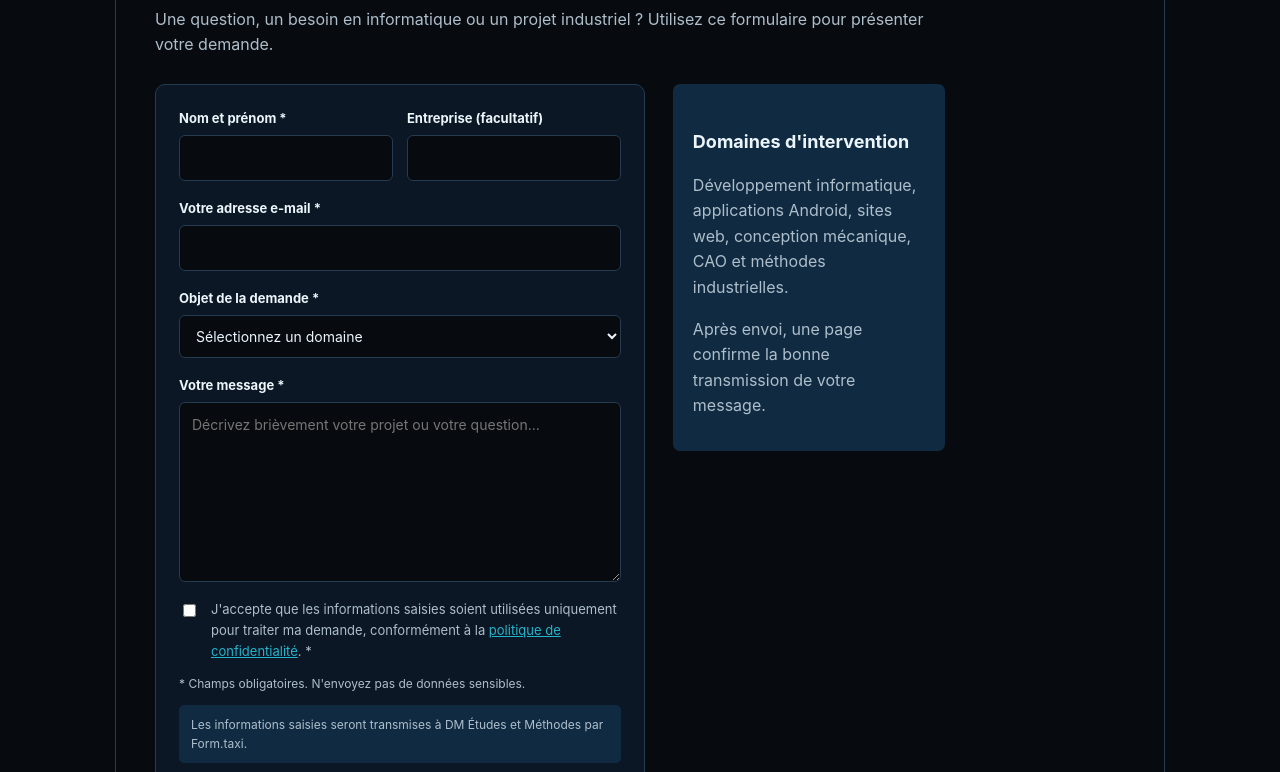
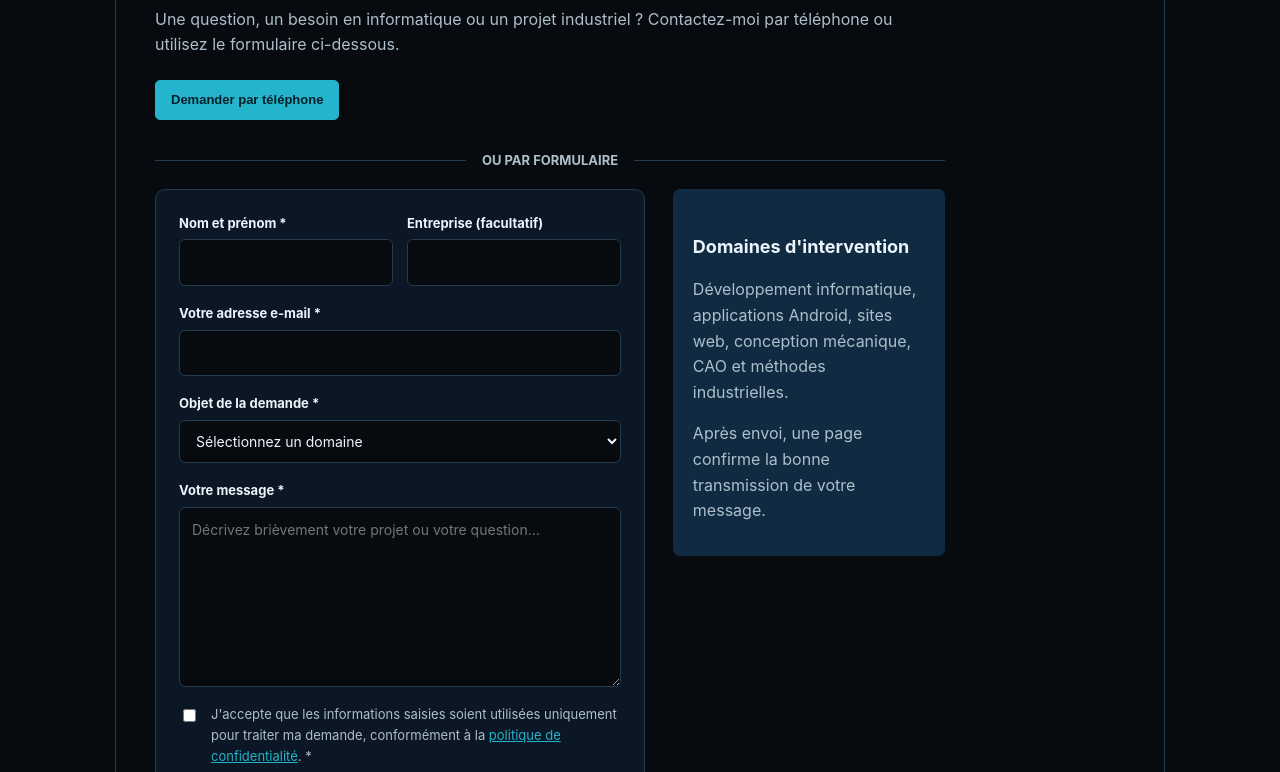
Before and after one commit to 3d-monti/montironi-site, a plain HTML site: page contact.html in a window 1280 px wide. Shown: the part 231-1003 px from the top of the page. Drawn offline with Linux system fonts and the light colour scheme.

Commit message:
Uniformiser l’en-tête et faciliter le contact téléphonique

```diff
--- a/contact.html
+++ b/contact.html
@@ -1,13 +1,19 @@
 <!doctype html>
 <html lang="fr"><head><meta charset="utf-8"><meta name="viewport" content="width=device-width, initial-scale=1">
 <meta name="description" content="Contacter David MONTIRONI, DM Études et Méthodes."><meta name="color-scheme" content="dark light"><title>Contact — DM Études et Méthodes</title>
-<link rel="icon" type="image/png" href="assets/favicon.png"><link rel="stylesheet" href="assets/style.css"><script defer src="assets/main.js"></script></head>
-<body><div class="site-shell"><header class="topbar"><a href="index.html" class="brand" aria-label="DM Études et Méthodes, accueil"><img src="assets/logo-dm.png" alt="" width="55" height="28"><span>DM <strong>Études et Méthodes</strong></span></a><nav class="nav" aria-label="Navigation principale"><a href="index.html" >Accueil</a><a href="confidentialite.html" >Confidentialité</a><a href="contact.html" aria-current="page" >Contact</a><a href="mentions-legales.html" >Mentions légales</a></nav><button id="theme-switch" type="button" aria-label="Passer au thème clair">CLAIR</button></header>
+<link rel="icon" type="image/png" href="assets/favicon.png"><link rel="stylesheet" href="assets/style.css?v=20261123-1"><script defer src="assets/main.js"></script><script defer src="assets/telephone.js"></script></head>
+<body><div class="site-shell"><header class="topbar"><a href="index.html" class="brand" aria-label="DM Études et Méthodes, accueil"><img src="assets/logo-dm.png" alt="" width="55" height="28"><span><strong>Études et Méthodes</strong></span></a><nav class="nav" aria-label="Navigation principale"><a href="index.html" >Accueil</a><a href="confidentialite.html" >Confidentialité</a><a href="contact.html" aria-current="page" >Contact</a><a href="mentions-legales.html" >Mentions légales</a></nav><button id="theme-switch" type="button" aria-label="Passer au thème clair">CLAIR</button></header>
 <main id="contenu">
 <section class="inner">
   <p class="eyebrow">CONTACT</p>
   <h1>Parlons de votre projet</h1>
-  <p>Une question, un besoin en informatique ou un projet industriel ? Utilisez ce formulaire pour présenter votre demande.</p>
+  <p>Une question, un besoin en informatique ou un projet industriel ? Contactez-moi par téléphone ou utilisez le formulaire ci-dessous.</p>
+  <div class="contact-call-actions">
+    <button type="button" class="assist-call" id="assist-call" aria-controls="assist-call-result" aria-expanded="false">Demander par téléphone</button>
+  </div>
+  <div id="assist-call-result" class="assist-call-result" aria-live="polite" hidden></div>
+  <noscript><p class="small-muted">Pour obtenir mon numéro, veuillez utiliser le formulaire de contact.</p></noscript>
+  <div class="contact-divider"><span>OU PAR FORMULAIRE</span></div>
   <div class="contact-layout">
     <form class="contact-form" id="contact-form" action="https://form.taxi/s/pw8dul0w" method="post">
       <div class="form-row">
```
